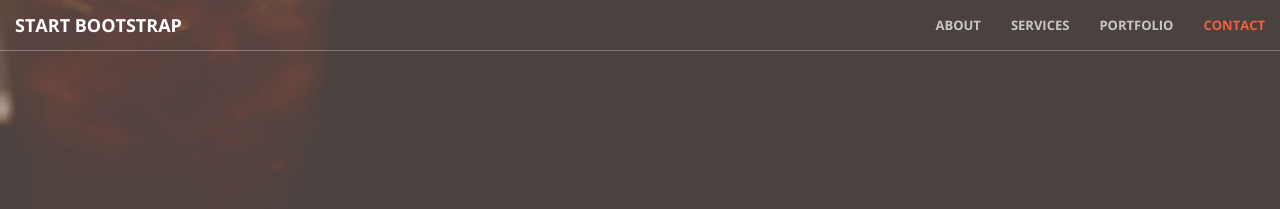
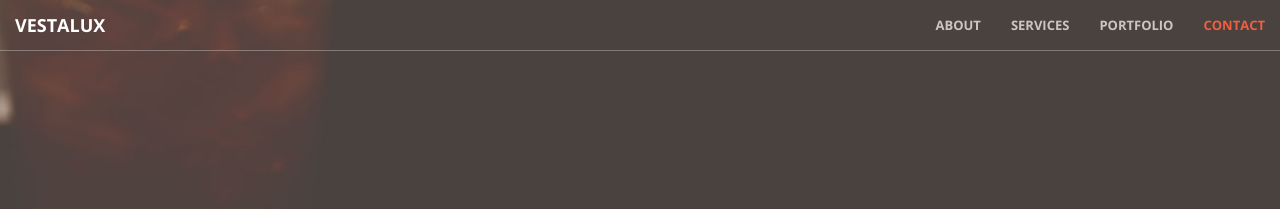
Before and after one commit to vestalux/jekyll, a Jekyll site: the page built from index.html, in a window 1280 px wide. Shown: the top 209 px of the page. Built offline with Jekyll 4.4.1, drawn with Linux system fonts in a browser that asks for light colours.

Commit message:
top logo change to vestalux

```diff
--- a/_includes/nav.html
+++ b/_includes/nav.html
@@ -8,7 +8,7 @@
                 <span class="icon-bar"></span>
                 <span class="icon-bar"></span>
             </button>
-            <a class="navbar-brand page-scroll" href="#page-top">Start Bootstrap</a>
+            <a class="navbar-brand page-scroll" href="#page-top">Vestalux</a>
         </div>
 
         <!-- Collect the nav links, forms, and other content for toggling -->
```
